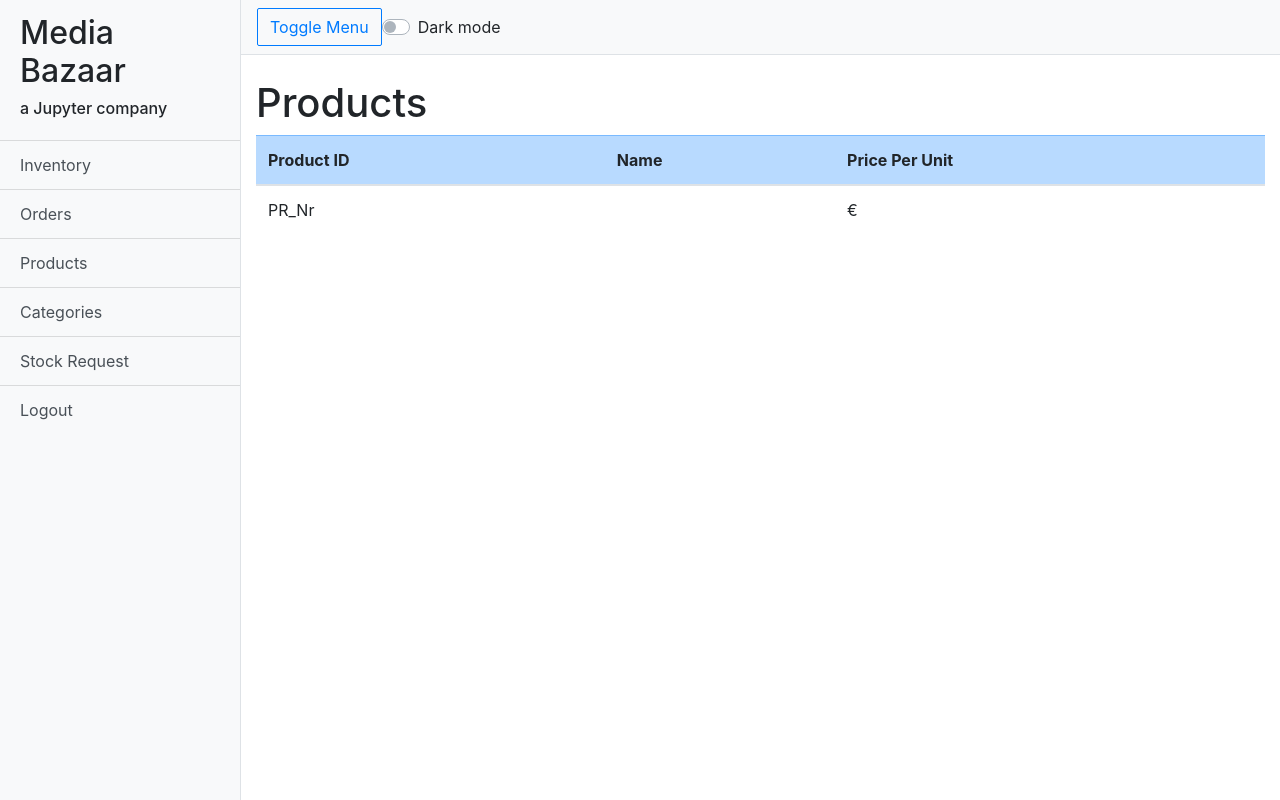
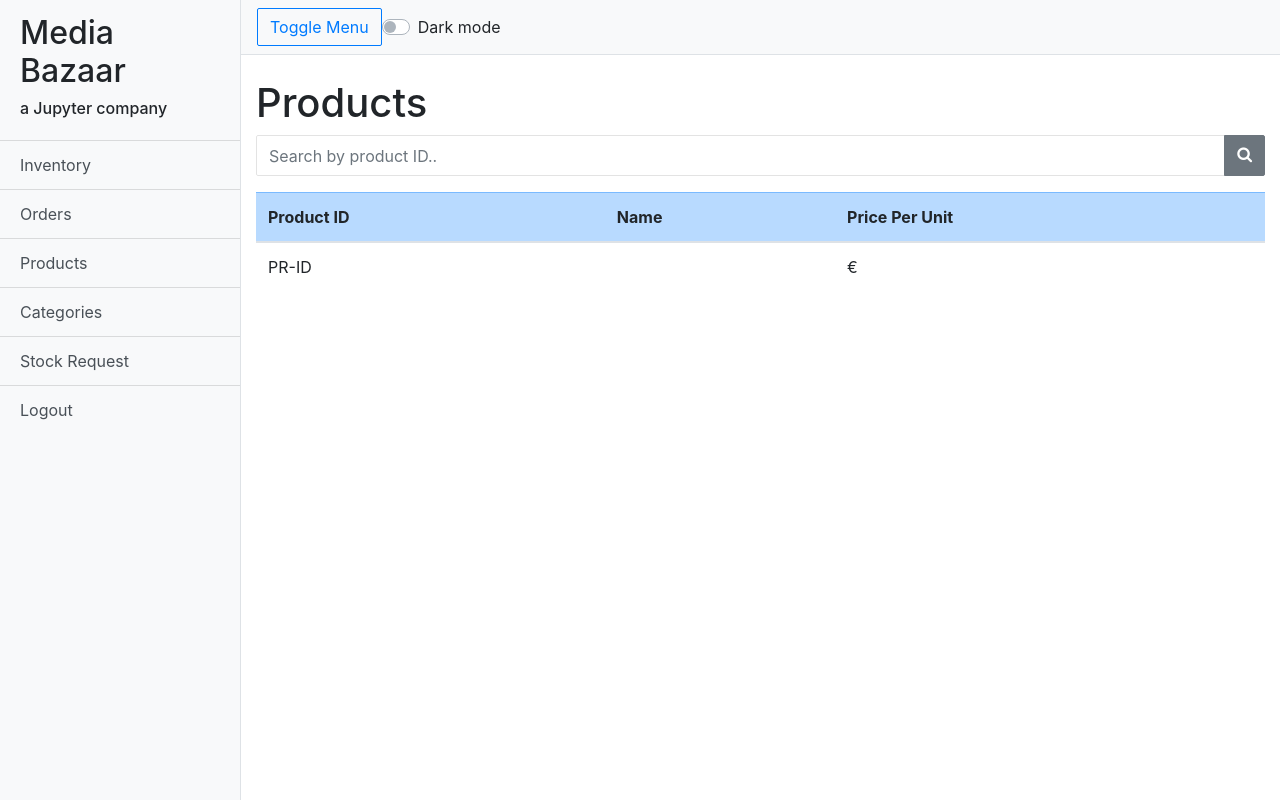
Before and after one commit to Josenavacar/MediaBazaar, a PHP site: page /mediabazaar/product in a window 1280 px wide. Run offline with PHP 8.4, Linux system fonts and the light colour scheme; the visitor is signed in with stand-in values (Sample User, id 1); tables that the repository leaves empty or names only in its code hold one stand-in row (values such as "Sample post"); data that the repository does not hold is empty; some libraries are stand-ins or nearby versions.

Commit message:
Finished the feature to search products on product page

```diff
--- a/mediaBazaarStockManagement/view/products/view.php
+++ b/mediaBazaarStockManagement/view/products/view.php
@@ -1,9 +1,18 @@
         <div class="container-fluid">
             <h1 class="mt-4">Products</h1>
 			<div class="table-responsive">
-				<table class="table table-hover">
+				<div class="input-group mb-3">
+					<input type="text" class="form-control" id="myInput" placeholder="Search by product ID..">
+		            <span class="input-group-append">
+		                <span class="btn btn-secondary">
+		                    <i class="fa fa-search"></i>
+		                </span>
+		            </span>
+				</div>
+
+				<table class="table table-hover" id="myTable">
 					<thead class="table-primary">
-						<tr>
+						<tr class="header">
                             <th scope="col">Product ID</th>
 							<th scope="col">Name</th>
 							<th scope="col">Price Per Unit</th>
@@ -12,7 +21,7 @@
 					<tbody>
 						<?php foreach ($products as $product) { ?>
 							<tr>
-                                <td><?php echo "PR_Nr" . $product['Id']; ?></td>
+                                <td><?php echo "PR-ID " . $product['Id']; ?></td>
 								<td><?php echo $product['Name']; ?></td>
 								<td id="price"><?php echo "€" . " " . $product['Price']; ?></td>
 							</tr>
@@ -25,6 +34,27 @@
     <!-- /#page-content-wrapper -->
 </div>
 <script type="text/javascript">
+    document.getElementById("myInput").addEventListener("keyup", myFunction);
+
+	function myFunction() {
+	  var input, filter, table, tr, td, i, txtValue;
+	  input = document.getElementById("myInput");
+	  filter = input.value.toUpperCase();
+	  table = document.getElementById("myTable");
+	  tr = table.getElementsByTagName("tr");
+	  for (i = 0; i < tr.length; i++) {
+	    td = tr[i].getElementsByTagName("td")[0];
+	    if (td) {
+	      txtValue = td.textContent || td.innerText;
+	      if (txtValue.toUpperCase().indexOf(filter) > -1) {
+	        tr[i].style.display = "";
+	      } else {
+	        tr[i].style.display = "none";
+	      }
+	    }
+	  }
+	}
+
 	$(document).ready(function() {
 		let price = document.getElementById("#price");
 		alert(price)
```
